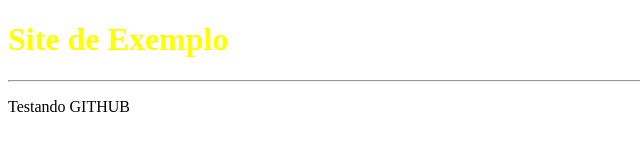
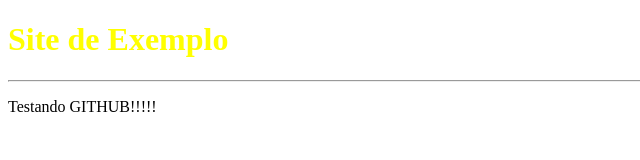
Before and after one commit to RodolfoBispo997/projeto-site, a plain HTML site: page index.html in a window 1280 px wide. Shown: the full height of the page, 0-640 px from the left. Drawn offline with Linux system fonts and the light colour scheme.

Commit message:
Revert "update index.html"
This reverts commit 950a285a3055d148cdd3695726d15dc779ce93ae.

```diff
--- a/index.html
+++ b/index.html
@@ -9,6 +9,6 @@
 <body>
     <h1 class="c">Site de Exemplo</h1>
     <hr>
-    <p>Testando GITHUB</p>
+    <p>Testando GITHUB!!!!!</p>
 </body>
 </html>
```
